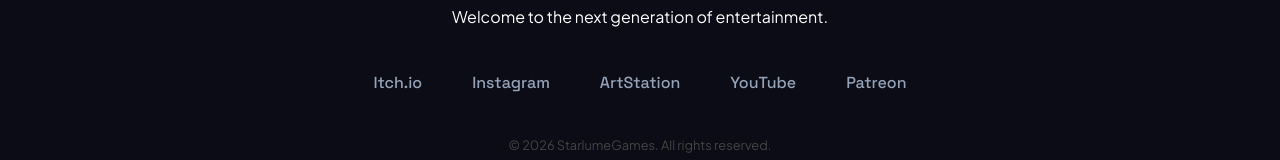
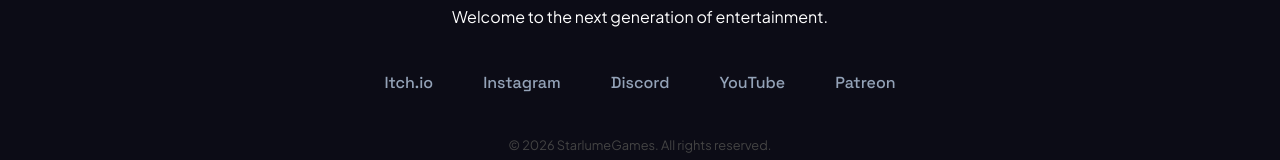
Before and after one commit to DarknNightt/StarLumeGames, a website built with Vite: page index.html in a window 1280 px wide. Shown: the part 2247-2407 px from the top of the page. Built offline with nearby package versions, Linux system fonts and the light colour scheme.

Commit message:
feat: Replace ArtStation footer link with a Discord link.

```diff
--- a/index.html
+++ b/index.html
@@ -115,7 +115,7 @@
     <div class="footer-links">
       <a href="https://starlumegames.itch.io" target="_blank">Itch.io</a>
       <a href="#" target="_blank">Instagram</a>
-      <a href="#" target="_blank">ArtStation</a>
+      <a href="https://discord.gg/kgTb4MG6r7" target="_blank">Discord</a>
       <a href="#" target="_blank">YouTube</a>
       <a href="https://www.patreon.com/cw/StarlumeGames" target="_blank">Patreon</a>
     </div>
```
